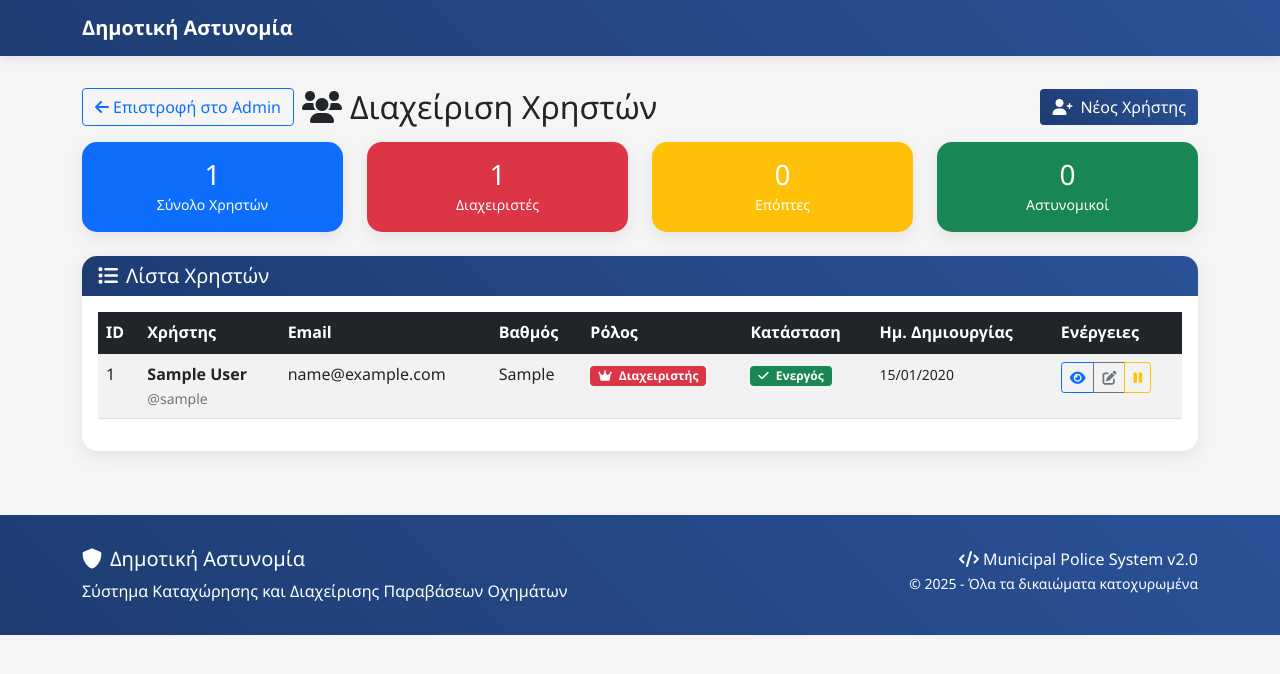
After one commit to dimitribizakis/municipal-police-app, a Flask app: template templates/admin/users.html in a window 1280 px wide. The commit adds this page. Shown: the top 674 px of the page. Run offline with Flask 3, Linux system fonts and the light colour scheme; the template is opened without the code that fills it: values that come from a table or form of the project are taken from there, others are empty; tables that the repository leaves empty hold one stand-in row (values such as "Sample post"); some libraries are stand-ins or nearby versions.

Commit message:
Add files via upload

```diff
--- /dev/null
+++ b/templates/admin/users.html
@@ -0,0 +1,200 @@
+{% extends "base_v2.html" %}
+
+{% block title %}Διαχείριση Χρηστών - Δημοτική Αστυνομία{% endblock %}
+
+{% block content %}
+<!-- Navigation Header -->
+<div class="row mb-3">
+    <div class="col-12">
+        <div class="d-flex justify-content-between align-items-center">
+            <div class="d-flex align-items-center">
+                <a href="{{ url_for('admin_dashboard') }}" class="btn btn-outline-primary me-2">
+                    <i class="fas fa-arrow-left me-1"></i>Επιστροφή στο Admin
+                </a>
+                <h2 class="mb-0">
+                    <i class="fas fa-users me-2"></i>Διαχείριση Χρηστών
+                </h2>
+            </div>
+            <a href="{{ url_for('add_user') }}" class="btn btn-primary">
+                <i class="fas fa-user-plus me-2"></i>Νέος Χρήστης
+            </a>
+        </div>
+    </div>
+</div>
+
+<!-- Statistics Row -->
+{% if users %}
+<div class="row mb-4">
+    <div class="col-md-3">
+        <div class="card bg-primary text-white">
+            <div class="card-body text-center">
+                <h3 class="mb-0">{{ users|length }}</h3>
+                <small>Σύνολο Χρηστών</small>
+            </div>
+        </div>
+    </div>
+    <div class="col-md-3">
+        <div class="card bg-danger text-white">
+            <div class="card-body text-center">
+                <h3 class="mb-0">{{ users|selectattr('role', 'equalto', 'admin')|list|length }}</h3>
+                <small>Διαχειριστές</small>
+            </div>
+        </div>
+    </div>
+    <div class="col-md-3">
+        <div class="card bg-warning text-white">
+            <div class="card-body text-center">
+                <h3 class="mb-0">{{ users|selectattr('role', 'equalto', 'poweruser')|list|length }}</h3>
+                <small>Επόπτες</small>
+            </div>
+        </div>
+    </div>
+    <div class="col-md-3">
+        <div class="card bg-success text-white">
+            <div class="card-body text-center">
+                <h3 class="mb-0">{{ users|selectattr('role', 'equalto', 'officer')|list|length }}</h3>
+                <small>Αστυνομικοί</small>
+            </div>
+        </div>
+    </div>
+</div>
+{% endif %}
+
+<!-- Users Table -->
+<div class="row">
+    <div class="col-12">
+        <div class="card">
+            <div class="card-header">
+                <h5 class="mb-0">
+                    <i class="fas fa-list me-2"></i>Λίστα Χρηστών
+                </h5>
+            </div>
+            <div class="card-body">
+                {% if users %}
+                    <div class="table-responsive">
+                        <table class="table table-striped table-hover">
+                            <thead class="table-dark">
+                                <tr>
+                                    <th>ID</th>
+                                    <th>Χρήστης</th>
+                                    <th>Email</th>
+                                    <th>Βαθμός</th>
+                                    <th>Ρόλος</th>
+                                    <th>Κατάσταση</th>
+                                    <th>Ημ. Δημιουργίας</th>
+                                    <th>Ενέργειες</th>
+                                </tr>
+                            </thead>
+                            <tbody>
+                                {% for user in users %}
+                                    <tr>
+                                        <td>{{ user.id }}</td>
+                                        <td>
+                                            <div>
+                                                <strong>{{ user.first_name }} {{ user.last_name }}</strong>
+                                                <br>
+                                                <small class="text-muted">@{{ user.username }}</small>
+                                            </div>
+                                        </td>
+                                        <td>{{ user.email }}</td>
+                                        <td>{{ user.rank }}</td>
+                                        <td>
+                                            {% if user.role == 'admin' %}
+                                                <span class="badge bg-danger">
+                                                    <i class="fas fa-crown me-1"></i>
+                                                    Διαχειριστής
+                                                </span>
+                                            {% elif user.role == 'poweruser' %}
+                                                <span class="badge bg-warning">
+                                                    <i class="fas fa-user-shield me-1"></i>
+                                                    Επόπτης
+                                                </span>
+                                            {% else %}
+                                                <span class="badge bg-success">
+                                                    <i class="fas fa-user me-1"></i>
+                                                    Αστυνομικός
+                                                </span>
+                                            {% endif %}
+                                        </td>
+                                        <td>
+                                            {% if user.is_active %}
+                                                <span class="badge bg-success">
+                                                    <i class="fas fa-check me-1"></i>
+                                                    Ενεργός
+                                                </span>
+                                            {% else %}
+                                                <span class="badge bg-secondary">
+                                                    <i class="fas fa-times me-1"></i>
+                                                    Ανενεργός
+                                                </span>
+                                            {% endif %}
+                                        </td>
+                                        <td>
+                                            <small>{{ user.created_at.strftime('%d/%m/%Y') if user.created_at else '-' }}</small>
+                                        </td>
+                                        <td>
+                                            <div class="btn-group" role="group">
+                                                <button type="button" class="btn btn-sm btn-outline-primary"
+                                                        onclick="viewUserDetails({{ user.id }})"
+                                                        title="Προβολή">
+                                                    <i class="fas fa-eye"></i>
+                                                </button>
+                                                <button type="button" class="btn btn-sm btn-outline-secondary"
+                                                        onclick="editUser({{ user.id }})"
+                                                        title="Επεξεργασία">
+                                                    <i class="fas fa-edit"></i>
+                                                </button>
+                                                {% if user.id != current_user.id %}
+                                                <button type="button" class="btn btn-sm btn-outline-{% if user.is_active %}warning{% else %}success{% endif %}"
+                                                        onclick="toggleUserStatus({{ user.id }}, {{ user.is_active|lower }})"
+                                                        title="{% if user.is_active %}Απενεργοποίηση{% else %}Ενεργοποίηση{% endif %}">
+                                                    <i class="fas fa-{% if user.is_active %}pause{% else %}play{% endif %}"></i>
+                                                </button>
+                                                {% endif %}
+                                            </div>
+                                        </td>
+                                    </tr>
+                                {% endfor %}
+                            </tbody>
+                        </table>
+                    </div>
+                {% else %}
+                    <div class="text-center py-5">
+                        <i class="fas fa-users fa-3x text-muted mb-3"></i>
+                        <h5 class="text-muted">Δεν υπάρχουν χρήστες</h5>
+                        <p class="text-muted">Κάντε κλικ στο κουμπί "Νέος Χρήστης" για να προσθέσετε τον πρώτο χρήστη.</p>
+                        <a href="{{ url_for('add_user') }}" class="btn btn-primary">
+                            <i class="fas fa-user-plus me-2"></i>Προσθήκη Χρήστη
+                        </a>
+                    </div>
+                {% endif %}
+            </div>
+        </div>
+    </div>
+</div>
+
+<!-- JavaScript for user operations -->
+<script>
+function viewUserDetails(userId) {
+    // TODO: Implement user details modal or redirect
+    alert('Προβολή χρήστη: ' + userId);
+}
+
+function editUser(userId) {
+    // TODO: Implement user edit functionality
+    alert('Επεξεργασία χρήστη: ' + userId);
+}
+
+function toggleUserStatus(userId, isActive) {
+    const action = isActive ? 'απενεργοποίηση' : 'ενεργοποίηση';
+    if (confirm(`Είστε σίγουροι ότι θέλετε την ${action} του χρήστη;`)) {
+        // TODO: Implement AJAX call to toggle user status
+        alert(`${action} χρήστη: ${userId}`);
+        // Example AJAX call:
+        // fetch(`/admin/users/${userId}/toggle`, {method: 'POST'})
+        //     .then(response => response.json())
+        //     .then(data => location.reload());
+    }
+}
+</script>
+{% endblock %}
--- a/templates/admin/users_enhanced.html
+++ b/templates/admin/users_enhanced.html
@@ -279,7 +279,7 @@
         <div class="card">
             <div class="card-header d-flex justify-content-between align-items-center">
                 <h2><i class="fas fa-users me-2"></i>Διαχείριση Χρηστών</h2>
-                <a href="{{ url_for('admin_add_user') }}" class="btn btn-light">
+                <a href="{{ url_for('add_user') }}" class="btn btn-light">
                     <i class="fas fa-user-plus me-2"></i>Νέος Χρήστης
                 </a>
             </div>
```
